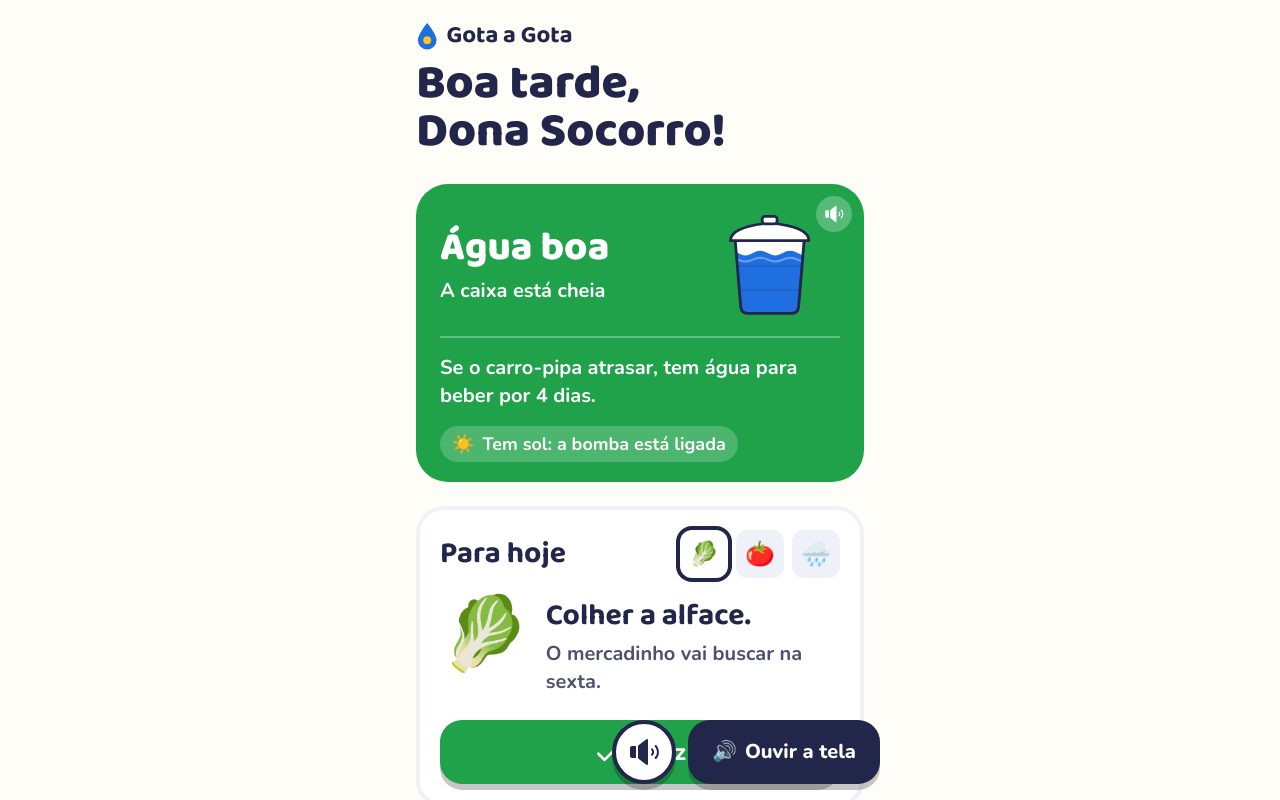
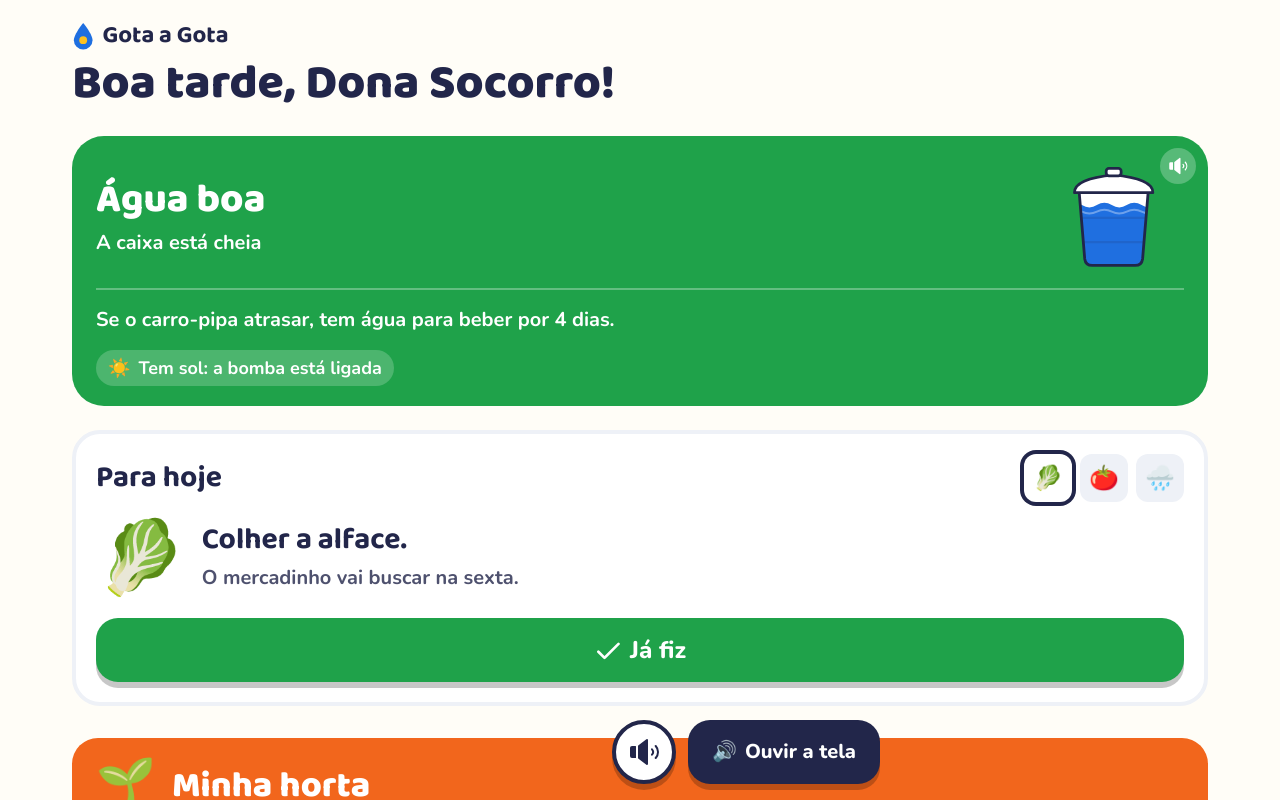
Before and after one commit to Arriatea/GS-CitzenTech, a React (Vite) app: page / in a window 1280 px wide. Shown: the top 800 px of the page. Built offline with nearby package versions, Linux system fonts and the light colour scheme; no server answers.

Commit message:
Abre a largura das telas no computador e alinha o topo à grade

```diff
--- a/src/components/Carregando.jsx
+++ b/src/components/Carregando.jsx
@@ -1,6 +1,6 @@
 export default function Carregando({ texto = 'Carregando…' }) {
   return (
-    <p role="status" className="px-4 py-10 text-2xl font-bold text-texto/70">
+    <p role="status" className="grade py-10 text-2xl font-bold text-texto/70">
       {texto}
     </p>
   )
--- a/src/components/Topo.jsx
+++ b/src/components/Topo.jsx
@@ -14,7 +14,8 @@ export default function Topo({ cor = 'laranja', figura, titulo, aoVoltar, rotulo
   const Icone = ehInicio ? PiHouseFill : PiArrowLeftBold
 
   return (
-    <header className={`${coresSecao[cor]} rounded-b-[32px] px-4 pt-4 pb-7`}>
+    <header className={`${coresSecao[cor]} rounded-b-[32px] pt-4 pb-7`}>
+      <div className="grade">
         <button
           type="button"
           onClick={aoVoltar}
@@ -32,6 +33,7 @@ export default function Topo({ cor = 'laranja', figura, titulo, aoVoltar, rotulo
           )}
           <span>{titulo}</span>
         </h1>
+      </div>
     </header>
   )
 }
--- a/src/index.css
+++ b/src/index.css
@@ -80,11 +80,29 @@
     border-radius: 28px;
   }
 
-  /* Coluna de celular. O padding de baixo deixa espaço para o BotaoAudio. */
+  /*
+   * Coluna de celular. O padding de baixo deixa espaço para o BotaoAudio.
+   * No computador a página ocupa a janela, e a .grade centraliza o conteúdo.
+   */
   .pagina {
     max-width: 480px;
     margin-inline: auto;
     padding-bottom: 8.5rem;
+
+    @variant md {
+      max-width: none;
+    }
+  }
+
+  /* Largura do conteúdo: no celular, só a margem dos lados; no computador, até 1200px no centro. */
+  .grade {
+    margin-inline: auto;
+    padding-inline: 1rem;
+
+    @variant md {
+      max-width: 75rem;
+      padding-inline: 2rem;
+    }
   }
 
   /* Resposta ao toque: o conteúdo novo entra com um pequeno pulo. */
--- a/src/pages/Aprender.jsx
+++ b/src/pages/Aprender.jsx
@@ -27,7 +27,7 @@ function Lista({ ir, feitas, cursos }) {
     <div className="pagina">
       <Topo cor="azul" figura="📖" titulo="Aprender" aoVoltar={() => ir('inicio')} />
 
-      <ul className="mt-6 flex flex-col gap-5 px-4">
+      <ul className="grade mt-6 flex flex-col gap-5">
         {cursos.map((curso) => {
           const feita = feitas.includes(curso.id)
           return (
@@ -89,7 +89,7 @@ function Aula({ curso, voltar, aoTerminar }) {
     <div className="pagina">
       <Topo cor={curso.cor} figura={curso.figura} titulo={curso.titulo} rotuloVoltar="Aulas" aoVoltar={voltar} />
 
-      <div className="px-4">
+      <div className="grade">
         {fim ? (
           <section key="fim" className="cartao surgir mt-6 p-6">
             <p aria-hidden="true" className="text-8xl leading-none">
--- a/src/pages/Conversar.jsx
+++ b/src/pages/Conversar.jsx
@@ -153,7 +153,7 @@ export default function Conversar({ ir }) {
     <div className="pagina">
       <Topo cor="verde" figura="💬" titulo="Falar com a Gotinha" aoVoltar={() => ir('inicio')} />
 
-      <div className="px-4">
+      <div className="grade">
         <ol role="log" aria-label="Conversa" className="mt-6 flex flex-col gap-4">
           {mensagens.map((m, i) => (
             <Balao key={i} de={m.de} texto={m.texto} />
--- a/src/pages/Horta.jsx
+++ b/src/pages/Horta.jsx
@@ -126,7 +126,7 @@ function HortaConteudo({ ir, canteiros }) {
     <div className="pagina">
       <Topo cor="laranja" figura="🌱" titulo="Minha horta" aoVoltar={() => ir('inicio')} />
 
-      <div className="px-4">
+      <div className="grade">
         <label className="apertar mt-6 flex min-h-24 w-full items-center justify-center gap-3 rounded-[26px]! bg-texto px-6 font-titulo text-3xl font-bold text-white focus-within:outline-4 focus-within:outline-offset-3 focus-within:outline-texto">
           <PiCameraFill aria-hidden="true" className="size-10" />
           Tirar foto da planta
--- a/src/pages/Inicio.jsx
+++ b/src/pages/Inicio.jsx
@@ -168,7 +168,7 @@ function InicioConteudo({ ir, agua, tarefas }) {
 
   return (
     <div className="pagina">
-      <div className="px-4 pt-5">
+      <div className="grade pt-5">
         <Marca />
         <h1 className="mt-2 text-5xl font-extrabold">{ola}</h1>
 
--- a/src/pages/Vender.jsx
+++ b/src/pages/Vender.jsx
@@ -67,7 +67,7 @@ function VenderConteudo({ ir, precos, compradores }) {
     <div className="pagina">
       <Topo cor="amarelo" figura="💰" titulo="Vender" aoVoltar={() => ir('inicio')} />
 
-      <div className="px-4">
+      <div className="grade">
         <h2 className="mt-6 text-4xl font-extrabold">Quanto cobrar?</h2>
         <p className="mt-1 text-xl text-texto/80">Toque na verdura.</p>
 
```
Lines whose indentation alone changed are shown as unchanged.
